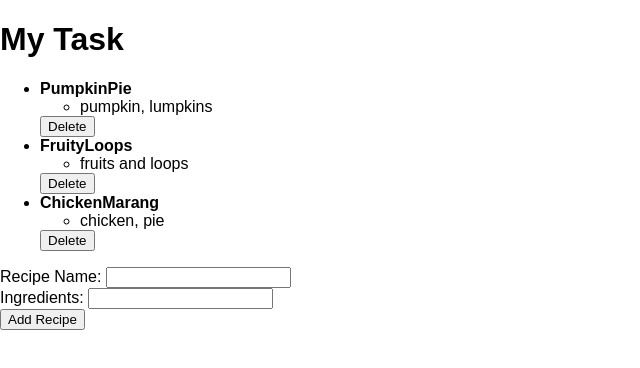
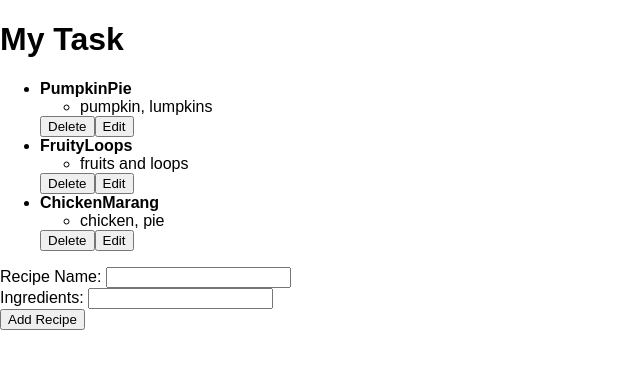
Before and after one commit to Pat878/recipe-box, a React (Create React App) app: page / in a window 1280 px wide. Shown: the top 368 px of the page, without its empty margins (0-640 px from the left). Built offline with nearby package versions, Linux system fonts and the light colour scheme.

Commit message:
Add edit input for each recipe

```diff
--- a/src/App.js
+++ b/src/App.js
@@ -10,16 +10,14 @@ class TaskList extends React.Component{
 
   render(){
 
-    const displayTask  = function(task, taskIndex){
-      console.log("NEW ADDED TASK"+task);
+    const isEditing = this.props.isEditing;
 
-      return (<li>
-        {task}
-        <button onClick= {this.deleteElement}> Delete </button>
-      </li> )
-    };
-
-    //let objects = [{item: {this.props.items}, ingredient: {this.props.ingredients}, /* others */];
+    let editInput = null;
+    if (isEditing) {
+      editInput = <input/>;
+    } else {
+      editInput = null;
+    }
 
     return (
       <div>
@@ -33,18 +31,14 @@ class TaskList extends React.Component{
               <ul>
                 <li>{this.props.ingredients[taskIndex]}</li>
               </ul>
+              {editInput}
               <button onClick={this.props.deleteTask} value={taskIndex}> Delete </button>
+              <button onClick={this.props.editTask}> Edit </button>
             </li>
           )}
         </ul>
 
-
-
       </div>
-
-
-
-
     );
   }
 };
@@ -56,16 +50,16 @@ class App extends React.Component{
       items: ['PumpkinPie', 'FruityLoops', 'ChickenMarang'],
       task: '',
       ingredients: ['pumpkin, lumpkins', 'fruits and loops','chicken, pie'],
-      ingredient: ''
-
+      ingredient: '',
+      isEditing: false
     }
 
     this.deleteTask = this.deleteTask.bind(this);
     this.onChange = this.onChange.bind(this);
     this.onChange2 = this.onChange2.bind(this);
     this.addTask = this.addTask.bind(this);
+    this.editTask = this.editTask.bind(this);
   }
-
 
   deleteTask(e) {
     var taskIndex = parseInt(e.target.value, 10);
@@ -96,11 +90,19 @@ class App extends React.Component{
     e.preventDefault();
   }
 
+
+  editTask() {
+    this.setState({isEditing: true});
+
+  }
+
   render(){
+
     return(
       <div>
         <h1>My Task </h1>
-        <TaskList items={this.state.items} ingredients={this.state.ingredients} deleteTask={this.deleteTask} />
+        <TaskList items={this.state.items} ingredients={this.state.ingredients}
+          deleteTask={this.deleteTask} editTask={this.editTask} isEditing={this.state.isEditing} />
 
           <form onSubmit={this.addTask}>
             Recipe Name: <input onChange={this.onChange} type="text" value={this.state.task}/><br/>
```
Lines whose indentation alone changed are shown as unchanged.
